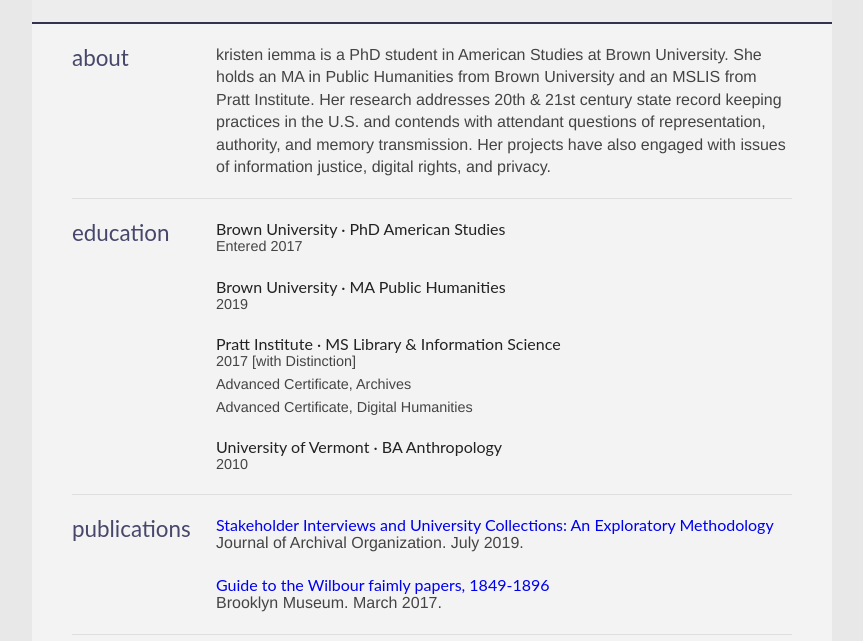
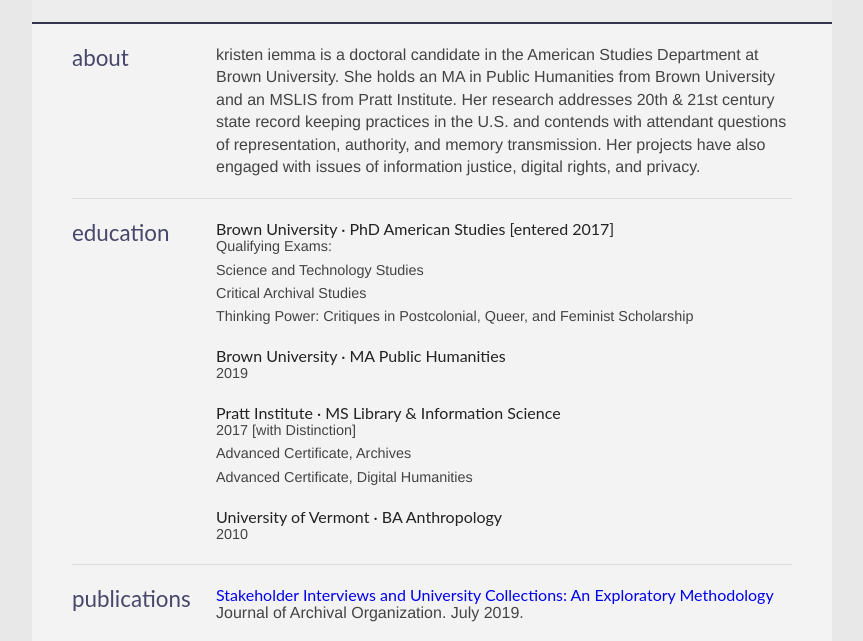
Before and after one commit to kiemma/kiemma.github.io, a plain HTML site: page index.html in a window 1280 px wide. Shown: the part 133-774 px from the top of the page, without its empty margins (208-1071 px from the left). Drawn offline with Linux system fonts and the light colour scheme.

Commit message:
added qual exams

```diff
--- a/index.html
+++ b/index.html
@@ -45,7 +45,7 @@
 						</div>
 
 						<div class="sectionContent">
-							<p>kristen iemma is a PhD student in American Studies at Brown University. She holds an MA in Public Humanities from Brown University and an MSLIS from Pratt Institute. Her research addresses 20th & 21st century state record keeping practices in the U.S. and contends with attendant questions of representation, authority, and memory transmission. Her projects have also engaged with issues of information justice, digital rights, and privacy.</p>
+							<p>kristen iemma is a doctoral candidate in the American Studies Department at Brown University. She holds an MA in Public Humanities from Brown University and an MSLIS from Pratt Institute. Her research addresses 20th & 21st century state record keeping practices in the U.S. and contends with attendant questions of representation, authority, and memory transmission. Her projects have also engaged with issues of information justice, digital rights, and privacy.</p>
 						</div>
 					</article>
 					<div class="clear"></div>
@@ -58,8 +58,11 @@
 
 					<div class="sectionContent">
 						<article>
-							<h2>Brown University · PhD American Studies</h2>
-							<p class="subDetails">Entered 2017</p>
+							<h2>Brown University · PhD American Studies [entered 2017]</h2>
+							<p class="subDetails">Qualifying Exams:</p>
+							<p class="subDetails">Science and Technology Studies</p>
+							<p class="subDetails">Critical Archival Studies</p>
+							<p class="subDetails">Thinking Power: Critiques in Postcolonial, Queer, and Feminist Scholarship</p>
 							<p></p>
 						</article>
 
```
